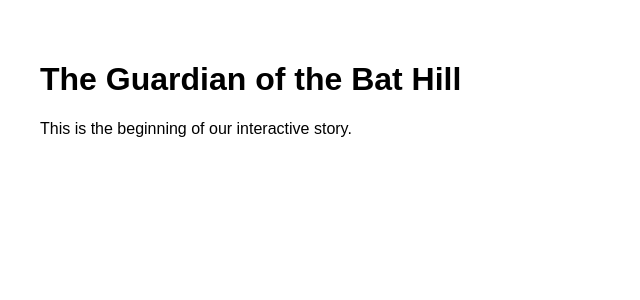
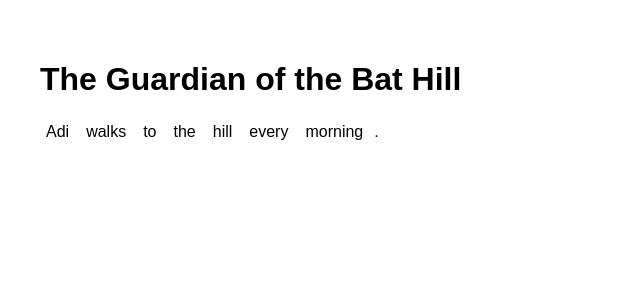
Before and after one commit to ErickRabocse/bat_hill, a React (Vite) app: page / in a window 1280 px wide. Shown: the top 300 px of the page, without its empty margins (0-640 px from the left). Built offline with nearby package versions, Linux system fonts and the light colour scheme; no server answers.

Commit message:
firebase implemented

```diff
--- a/package.json
+++ b/package.json
@@ -10,6 +10,7 @@
     "preview": "vite preview"
   },
   "dependencies": {
+    "firebase": "^11.5.0",
     "react": "^19.0.0",
     "react-dom": "^19.0.0"
   },
--- a/src/App.jsx
+++ b/src/App.jsx
@@ -1,8 +1,61 @@
+import { useEffect, useState } from 'react'
+import { db, auth } from './firebase'
+import { collection, addDoc } from 'firebase/firestore'
+import { onAuthStateChanged } from 'firebase/auth'
+import Word from './Word'
+
 function App() {
+  const [user, setUser] = useState(null)
+
+  // 1. Wait for Firebase to give us the authenticated user
+  useEffect(() => {
+    const unsubscribe = onAuthStateChanged(auth, (firebaseUser) => {
+      if (firebaseUser) {
+        console.log('✅ User signed in:', firebaseUser.uid)
+        setUser(firebaseUser)
+      } else {
+        console.log('❌ No user')
+      }
+    })
+
+    return () => unsubscribe()
+  }, [])
+
+  // 2. Save the word after user is available
+  useEffect(() => {
+    const saveWord = async () => {
+      if (!user) return
+
+      try {
+        const userGlossaryRef = collection(db, 'glossaries', user.uid, 'words')
+
+        await addDoc(userGlossaryRef, {
+          word: 'corn',
+          meaning: 'maíz',
+          date: new Date().toISOString(),
+        })
+
+        console.log('✅ Word saved to user’s glossary!')
+      } catch (error) {
+        console.error('❌ Error saving word:', error)
+      }
+    }
+
+    saveWord()
+  }, [user])
+
   return (
-    <div style={{ padding: '2rem', fontFamily: 'Arial, sans-serif' }}>
+    <div style={{ padding: '2rem', fontFamily: 'Arial' }}>
       <h1>The Guardian of the Bat Hill</h1>
-      <p>This is the beginning of our interactive story.</p>
+      <p>
+        <Word text="Adi" translation="(nombre propio)" />
+        <Word text="walks" translation="camina" />
+        <Word text="to" translation="a" />
+        <Word text="the" translation="el/la" />
+        <Word text="hill" translation="cerro" />
+        <Word text="every" translation="cada" />
+        <Word text="morning" translation="mañana" />.
+      </p>
     </div>
   )
 }
--- /dev/null
+++ b/src/Word.jsx
@@ -0,0 +1,56 @@
+import { useState } from 'react'
+import { db, auth } from './firebase'
+import { collection, addDoc } from 'firebase/firestore'
+
+function Word({ text, translation }) {
+  const [saved, setSaved] = useState(false)
+
+  const handleClick = async () => {
+    // 🔊 Speak the word
+    const utter = new SpeechSynthesisUtterance(text)
+    utter.lang = 'en-US'
+    speechSynthesis.speak(utter)
+
+    // 🔐 Get current user
+    const user = auth.currentUser
+    if (!user) {
+      console.warn('No authenticated user')
+      return
+    }
+
+    try {
+      const userGlossaryRef = collection(db, 'glossaries', user.uid, 'words')
+
+      await addDoc(userGlossaryRef, {
+        word: text,
+        meaning: translation,
+        date: new Date().toISOString(),
+      })
+
+      console.log(`✅ Word "${text}" saved for user ${user.uid}`)
+      setSaved(true)
+    } catch (error) {
+      console.error('❌ Error saving word:', error)
+    }
+  }
+
+  return (
+    <span
+      onClick={handleClick}
+      style={{
+        cursor: 'pointer',
+        backgroundColor: saved ? '#d1fae5' : 'transparent',
+        padding: '3px 6px',
+        borderRadius: '6px',
+        transition: 'background 0.3s',
+        marginRight: '5px',
+        display: 'inline-block',
+      }}
+      title={`"${text}" → ${translation}`}
+    >
+      {text}
+    </span>
+  )
+}
+
+export default Word
--- /dev/null
+++ b/src/firebase.js
@@ -0,0 +1,26 @@
+// src/firebase.js
+import { initializeApp } from 'firebase/app'
+import { getFirestore } from 'firebase/firestore'
+import { getAuth, signInAnonymously } from 'firebase/auth'
+
+// ✅ Use your real Firebase config here:
+const firebaseConfig = {
+  apiKey: 'AIzaSyAQtHk4ypE9k4if6Q64lPx-OYMNyQVYkh8',
+  authDomain: 'bat-hill.firebaseapp.com',
+  projectId: 'bat-hill',
+  storageBucket: 'bat-hill.firebasestorage.app',
+  messagingSenderId: '621200383653',
+  appId: '1:621200383653:web:97da879359c3193cfcb74c',
+}
+
+// Initialize Firebase
+const app = initializeApp(firebaseConfig)
+
+// Services you need
+const db = getFirestore(app)
+const auth = getAuth(app)
+
+// Auto sign in (anonymous)
+signInAnonymously(auth)
+
+export { db, auth }
```
Also changed, not shown: 1 other file (tests, documents, lock files or other folders).
